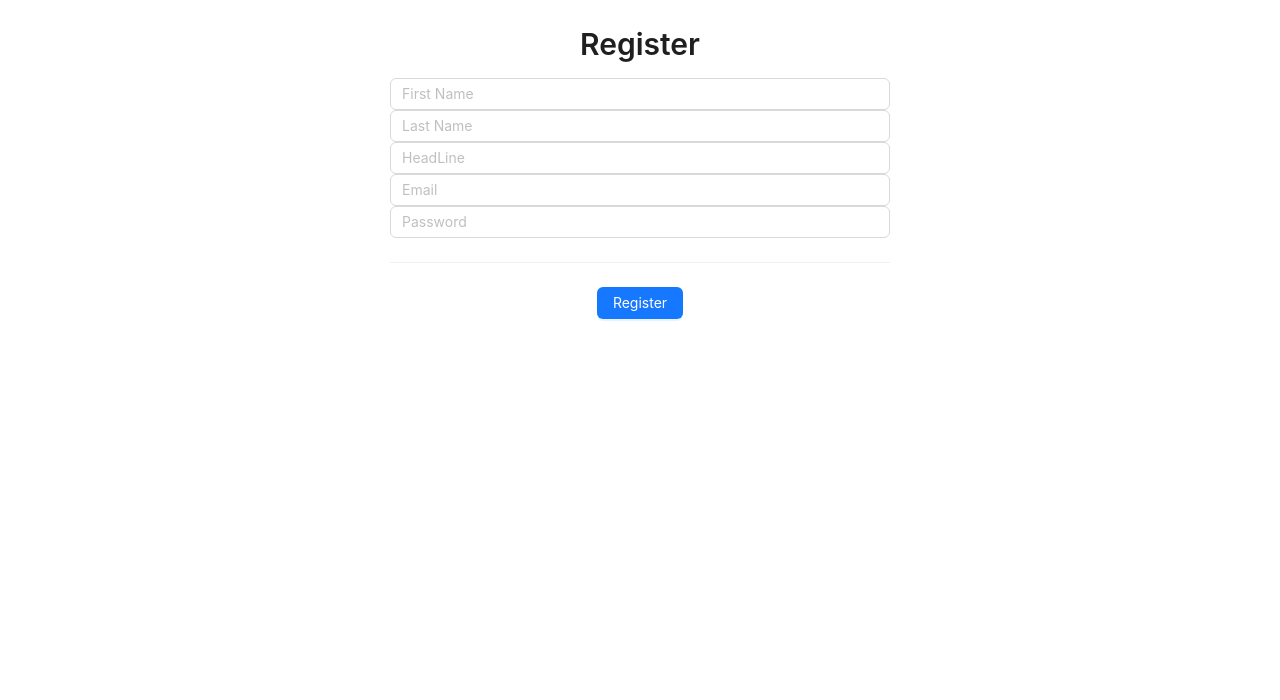
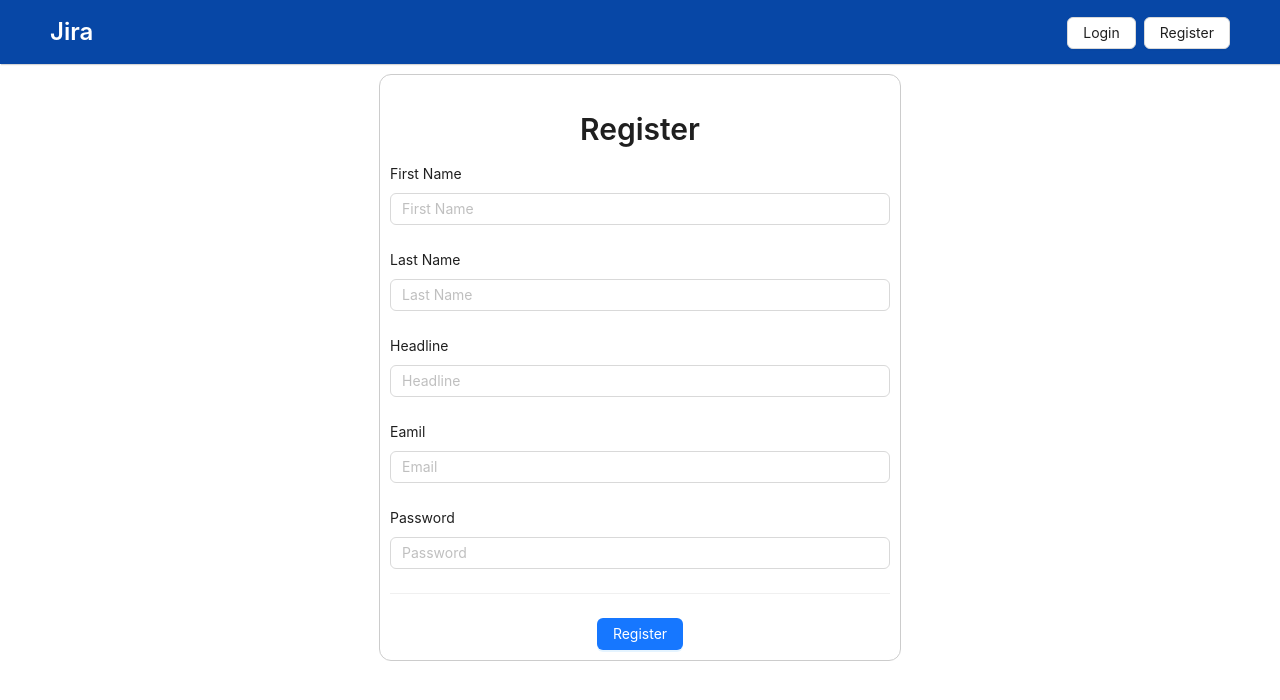
Before and after one commit to Samvel8/Jira, a React (Create React App) app: page /login in a window 1280 px wide. Shown: the top 700 px of the page. Built offline with nearby package versions, Linux system fonts and the light colour scheme.

Commit message:
add header global component and implement notification after register

```diff
--- a/src/App.js
+++ b/src/App.js
@@ -1,10 +1,11 @@
-import { Image, Button, Rate } from 'antd';
+import Header from './view/components/global/header';
+import Register from './view/pages/auth/register';
 import './App.css';
-import Register from './view/pages/auth/register';
 
 function App() {
   return (
     <div className="App">
+      <Header />
       <Register />
     </div>
   );
--- /dev/null
+++ b/src/view/components/global/header/index.css
@@ -0,0 +1,12 @@
+.main_header {
+    display: flex;
+    justify-content: space-between;
+    align-items: center;
+    background-color: rgb(7, 71, 166);
+    box-shadow: 1px 1px 1px #cccc;
+}
+
+.main_header h3 {
+    margin: 0;
+    color: #fff;
+}
--- /dev/null
+++ b/src/view/components/global/header/index.js
@@ -0,0 +1,24 @@
+import { Layout , Button, Typography, Space } from "antd";
+import './index.css';
+
+const Header = () => {
+    return (
+        <Layout.Header className="main_header">
+            <Typography.Title level={3}>
+                Jira
+            </Typography.Title>
+
+            <Space>
+                <Button>
+                    Login
+                </Button>
+
+                <Button>
+                    Register
+                </Button>
+            </Space>
+        </Layout.Header>
+    )
+};
+
+export default Header;
--- a/src/view/pages/auth/register/index.css
+++ b/src/view/pages/auth/register/index.css
@@ -1,5 +1,7 @@
 .auth_register_container {
     max-width: 500px;
-    margin: auto;
-
+    margin: 10px auto;
+    border: 1px solid #ccc;
+    padding: 10px;
+    border-radius: 12px;
 }
--- a/src/view/pages/auth/register/index.js
+++ b/src/view/pages/auth/register/index.js
@@ -1,5 +1,5 @@
 import React from 'react';
-import { Typography, Input, Button, Divider } from 'antd';
+import { Typography, Input, Button, Divider, Form, notification } from 'antd';
 import { createUserWithEmailAndPassword } from 'firebase/auth';
 import { auth } from '../../../../services/firebase/firebase';
 import './index.css';
@@ -10,6 +10,7 @@
     constructor() {
         super();
         this.state = {
+            loading: false,
             firstName: '',
             lastName: '',
             headline: '',
@@ -20,75 +21,91 @@
         this.hendleRegister = this.hendleRegister.bind(this);
     }
 
-    hendleChangeInput = e => {
-        const { name, value } = e.target;
+    hendleChangeInput = value => {
+        this.setState(value);
+    }
+
+    async hendleRegister() {
+        const { email, password, firstName, lastName } = this.state;
         this.setState({
-            [name]: value
+            loading: true
+        });
+
+        try{
+            const response = await createUserWithEmailAndPassword(auth, email, password);
+            console.log(response);
+            notification.success({
+                message: 'Success Registration',
+                description: `Welcome dear ${firstName} ${lastName}`
+            })
+        } catch(error) {
+            notification.error({
+                message: 'Wrong Registration',
+                description: 'Ooooops:('
+            })
+        } finally {
+            this.setState({
+                loading: false
             });
         }
-
-    hendleRegister() {
-        const { email, password } = this.state;
-        createUserWithEmailAndPassword(auth, email, password);
     }
 
     render () {
+
         return (
             <div className="auth_register_container">
                 <Title level={2}>
                     Register
                 </Title>
 
-                <div>
+                <Form layout='vertical' onValuesChange={this.hendleChangeInput}>
+                    <Form.Item label="First Name" name="firstName">
                         <Input
                             type="text"
-                        name="firstName"
                             placeholder="First Name"
-                        onChange={this.hendleChangeInput}
                         />
-                </div>
+                    </Form.Item>
 
-                <div>
+                    <Form.Item label="Last Name" name="lastName">
                         <Input
                             type="text"
-                        name="lastName"
                             placeholder="Last Name"
-                        onChange={this.hendleChangeInput}
                         />
-                </div>
+                    </Form.Item>
 
-                <div>
+                    <Form.Item label="Headline" name="headline">
                         <Input
                             type="text"
-                        name="headline"
-                        placeholder="HeadLine"
-                        onChange={this.hendleChangeInput}
+                            placeholder="Headline"
                         />
-                </div>
+                    </Form.Item>
 
-                <div>
+                    <Form.Item label="Eamil" name="email">
                         <Input
                             type="email"
-                        name="email"
                             placeholder="Email"
-                        onChange={this.hendleChangeInput}
                         />
-                </div>
+                    </Form.Item>
 
-                <div>
+                    <Form.Item label="Password" name="password">
                         <Input
                             type="password"
-                        name="password"
                             placeholder="Password"
-                        onChange={this.hendleChangeInput}
+
                         />
-                </div>
+                    </Form.Item>
 
                     <Divider/>
 
-                <Button type="primary" onClick={this.hendleRegister}>
+                    <Button
+                        type="primary"
+                        onClick={this.hendleRegister}
+                        loading={this.state.loading}
+                    >
                         Register
                     </Button>
+                </Form>
+
             </div>
         )
     }
```
Lines whose indentation alone changed are shown as unchanged.
